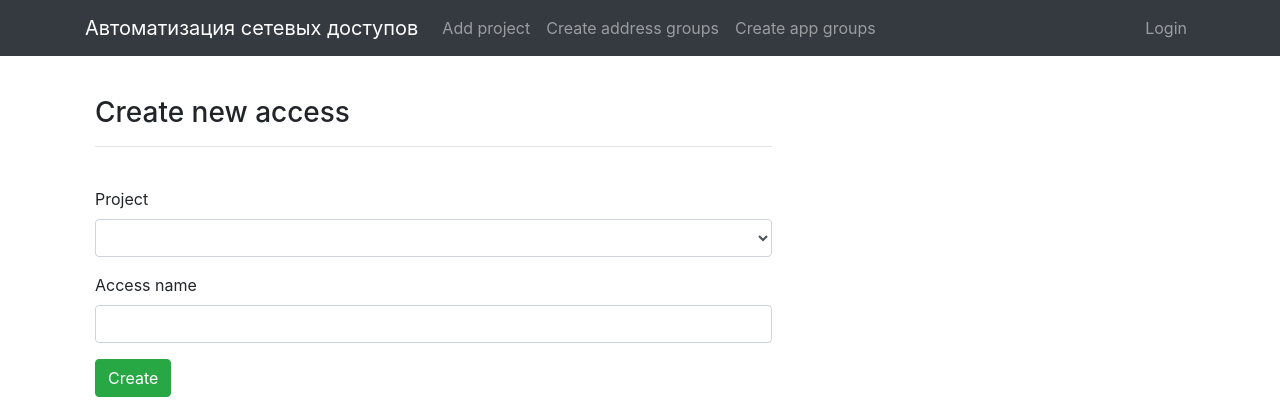
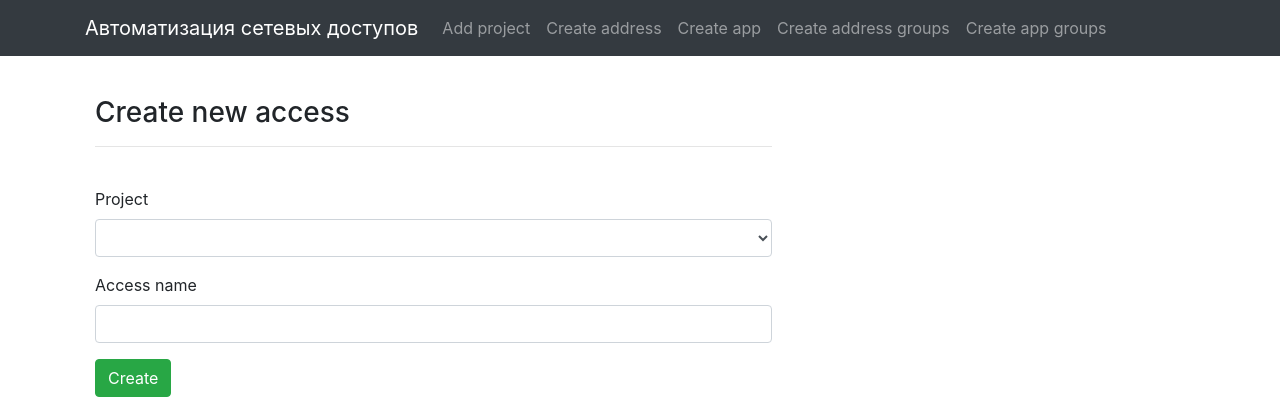
Before and after one commit to De1f364/flaskproject, a Flask app: page / in a window 1280 px wide. Shown: the top 420 px of the page. Run offline with Flask 2, Linux system fonts and the light colour scheme; data that the repository does not hold is empty; parts of the project's set-up code (start-up, migrations or seed data) failed here and were passed over; some libraries are stand-ins or nearby versions.

Commit message:
add create address and app

```diff
--- a/project/client/templates/header.html
+++ b/project/client/templates/header.html
@@ -12,6 +12,12 @@
                       <li class="nav-item">
           <a class="nav-link" href="{{ url_for('main.add_project') }}">Add project</a>
         </li>
+                   <li class="nav-item">
+          <a class="nav-link" href="{{ url_for('main.create_address') }}">Create address</a>
+        </li>
+                       <li class="nav-item">
+          <a class="nav-link" href="{{ url_for('main.create_app') }}">Create app</a>
+        </li>
         <li class="nav-item">
           <a class="nav-link" href="{{ url_for('main.create_addr_group') }}">Create address groups</a>
         </li>
@@ -19,22 +25,22 @@
           <a class="nav-link" href="{{ url_for('main.create_app_group') }}">Create app groups</a>
         </li>
 
-        {% if current_user.is_authenticated %}
-        <li class="nav-item">
-          <a class="nav-link" href="{{ url_for('user.members') }}">Members</a>
-        </li>
-        {% endif %}
-      </ul>
-      <!-- Login/Logout -->
-      <ul class="navbar-nav ml-auto">
-        <li class="nav-item">
-          {% if current_user.is_authenticated %}
-          <a class="nav-link" href="{{ url_for('user.logout') }}">Logout</a>
-          {% else %}
-          <a class="nav-link" href="{{ url_for('user.login') }}">Login</a>
-          {% endif %}
-        </li>
-      </ul>
+<!--        {% if current_user.is_authenticated %}-->
+<!--        <li class="nav-item">-->
+<!--          <a class="nav-link" href="{{ url_for('user.members') }}">Members</a>-->
+<!--        </li>-->
+<!--        {% endif %}-->
+<!--      </ul>-->
+<!--      &lt;!&ndash; Login/Logout &ndash;&gt;-->
+<!--      <ul class="navbar-nav ml-auto">-->
+<!--        <li class="nav-item">-->
+<!--          {% if current_user.is_authenticated %}-->
+<!--          <a class="nav-link" href="{{ url_for('user.logout') }}">Logout</a>-->
+<!--          {% else %}-->
+<!--          <a class="nav-link" href="{{ url_for('user.login') }}">Login</a>-->
+<!--          {% endif %}-->
+<!--        </li>-->
+<!--      </ul>-->
     </div>
   </div>
 </nav>
--- a/project/server/main/forms.py
+++ b/project/server/main/forms.py
@@ -2,17 +2,39 @@
 
 
 from flask_wtf import FlaskForm
-from wtforms import StringField, SelectField, FieldList, FormField, TextAreaField
-from wtforms.ext.sqlalchemy.fields import QuerySelectField
+from wtforms import StringField, SelectField, FieldList, FormField, TextAreaField, SelectMultipleField
+from wtforms.ext.sqlalchemy.fields import QuerySelectField, QuerySelectMultipleField
 from wtforms.validators import DataRequired, Email, Length, EqualTo
 
 
 from project.server import bcrypt, db
-from project.server.models import Addrgroup, Appgroup, Projects
+from project.server.models import Address, Application, Addrgroup, Appgroup, Projects
 
 
 class CreateProject(FlaskForm):
     project_name = StringField("Project name")
+
+
+class CreateAddress(FlaskForm):
+    project = QuerySelectField("Project",
+                               allow_blank=True,
+                               query_factory=lambda: Projects.query.all(),
+                               get_label="name")
+    address_name = StringField("Address name")
+    address_type = SelectField("Select address type",
+                               choices=[('ip', 'ip'), ('dns', 'dns')])
+    address = StringField("Address")
+
+
+class CreateApp(FlaskForm):
+    project = QuerySelectField("Project",
+                               allow_blank=True,
+                               query_factory=lambda: Projects.query.all(),
+                               get_label="name")
+    app_name = StringField("Application name")
+    app_protocol = SelectField("Select protocol",
+                               choices=[('tcp', 'tcp'), ('udp', 'udp')])
+    app_port = StringField("Port")
 
 
 class AddressForm(FlaskForm):
@@ -22,7 +44,10 @@ class AddressForm(FlaskForm):
                                       get_label="name")
     name_addrs = StringField("Address groupname")
     addresses = TextAreaField("Addresses")
-
+    # addresses = QuerySelectMultipleField("Addresses",
+    #                                      allow_blank=True,
+    #                                      query_factory=lambda: Address.query.all(),
+    #                                      get_label="name")
 
 class AppForm(FlaskForm):
     project_app = QuerySelectField("Project",
--- a/project/server/main/views.py
+++ b/project/server/main/views.py
@@ -4,8 +4,8 @@
 from flask import render_template, Blueprint, request, flash, redirect, url_for
 
 from project.server import bcrypt, db
-from project.server.models import Addrgroup, Appgroup, Accesses, Projects
-from project.server.main.forms import AddressForm, AppForm, SelectAddrFormSRC, SelectAddrFormDST, SelectAppForm, SelectProjectForm, AccessName, CreateProject
+from project.server.models import Address, Application, Addrgroup, Appgroup, Accesses, Projects
+from project.server.main.forms import CreateAddress, CreateApp, AddressForm, AppForm, SelectAddrFormSRC, SelectAddrFormDST, SelectAppForm, SelectProjectForm, AccessName, CreateProject
 
 import json
 import re
@@ -22,7 +22,7 @@ def search_db(dbase, data, count):
 
 
 def create_list(content):
-    content = re.findall('[a-zа-яё0-9.]+', content, flags=re.IGNORECASE)
+    content = re.findall('[a-zа-яё0-9./_]+', content, flags=re.IGNORECASE)
     print('CONTENT:', content)
     return content
 
@@ -45,6 +45,20 @@ def add_project():
                            new_project=new_project)
 
 
+@main_blueprint.route("/create_address/")
+def create_address():
+    address = CreateAddress()
+    return render_template("main/create_address.html",
+                           address=address)
+
+
+@main_blueprint.route("/create_app/")
+def create_app():
+    app = CreateApp()
+    return render_template("main/create_app.html",
+                           app=app)
+
+
 @main_blueprint.route("/create_addr_group/")
 def create_addr_group():
     addr_form = AddressForm()
@@ -63,6 +77,56 @@ def create_app_group():
                            select_project=select_project)
 
 
+@main_blueprint.route("/handle_data_create_address", methods=["GET", "POST"])
+def handle_data_create_address():
+    json_to_api = {}
+    address = CreateAddress(request.form)
+    if address.validate_on_submit():
+        print('YOOOOO', address.project.data)
+        project_name = search_db(Projects, address.project.data, 10)
+        # addr_list = create_list(addr_form.addresses.data)
+        address_to_db = Address(project=project_name,
+                                name=address.address_name.data,
+                                addr_type=address.address_type.data,
+                                address=address.address.data)
+        db.session.add(address_to_db)
+        db.session.commit()
+        json_to_api["id"] = address.address_name.data
+        json_to_api["address"] = address.address.data
+        json_to_api["type"] = address.address_type.data
+        json.dumps(json_to_api)
+        flash(json_to_api)
+        flash("Address added", "success")
+        return redirect(url_for("main.create_address"))
+    flash("Address add failed", "error")
+    return redirect(url_for("main.create_address"))
+
+
+@main_blueprint.route("/handle_data_create_app", methods=["GET", "POST"])
+def handle_data_create_app():
+    json_to_api = {}
+    app = CreateApp(request.form)
+    if app.validate_on_submit():
+        print('YOOOOO', app.project.data)
+        project_name = search_db(Projects, app.project.data, 10)
+        # addr_list = create_list(addr_form.addresses.data)
+        app_to_db = Application(project=project_name,
+                                name=app.app_name.data,
+                                protocol=app.app_protocol.data,
+                                port=app.app_port.data)
+        db.session.add(app_to_db)
+        db.session.commit()
+        json_to_api["id"] = app.app_name.data
+        json_to_api["port"] = app.app_port.data
+        json_to_api["protocol"] = app.app_protocol.data
+        json.dumps(json_to_api)
+        flash(json_to_api)
+        flash("App added", "success")
+        return redirect(url_for("main.create_app"))
+    flash("App add failed", "error")
+    return redirect(url_for("main.create_app"))
+
+
 @main_blueprint.route("/handle_data_addr", methods=["GET", "POST"])
 def handle_data_addr():
     json_to_api = {}
@@ -74,8 +138,7 @@ def handle_data_addr():
         db.session.add(group_name)
         db.session.commit()
         json_to_api["id"] = group_name.name
-        json_to_api["address"] = addr_list
-        json_to_api["type"] = "ip"
+        json_to_api["addresses"] = addr_list
         json.dumps(json_to_api)
         flash(json_to_api)
         flash("Address group added", "success")
```
Also changed, not shown: project/client/templates/main/create_address.html (added, +32 -0 lines), project/client/templates/main/create_app.html (added, +31 -0 lines), project/server/models.py (+33 -0 lines), project/server/dev.db.
